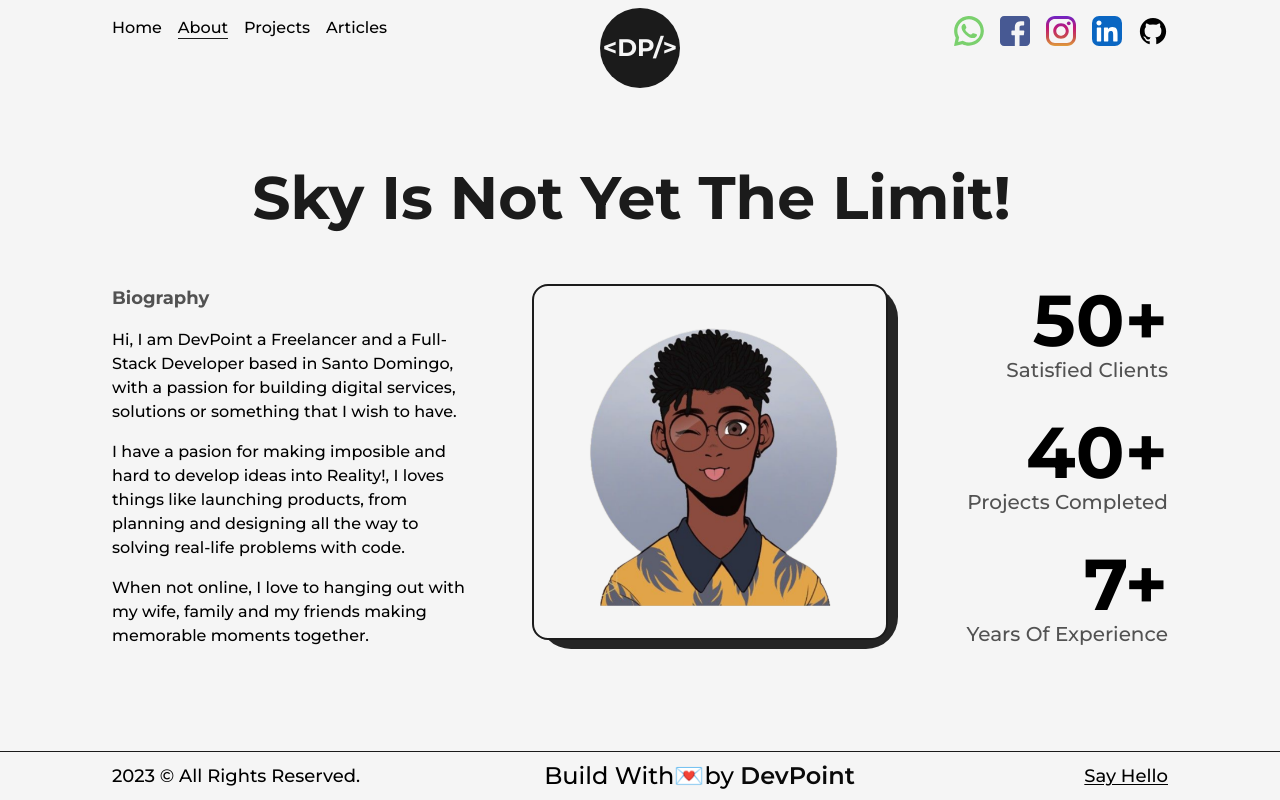
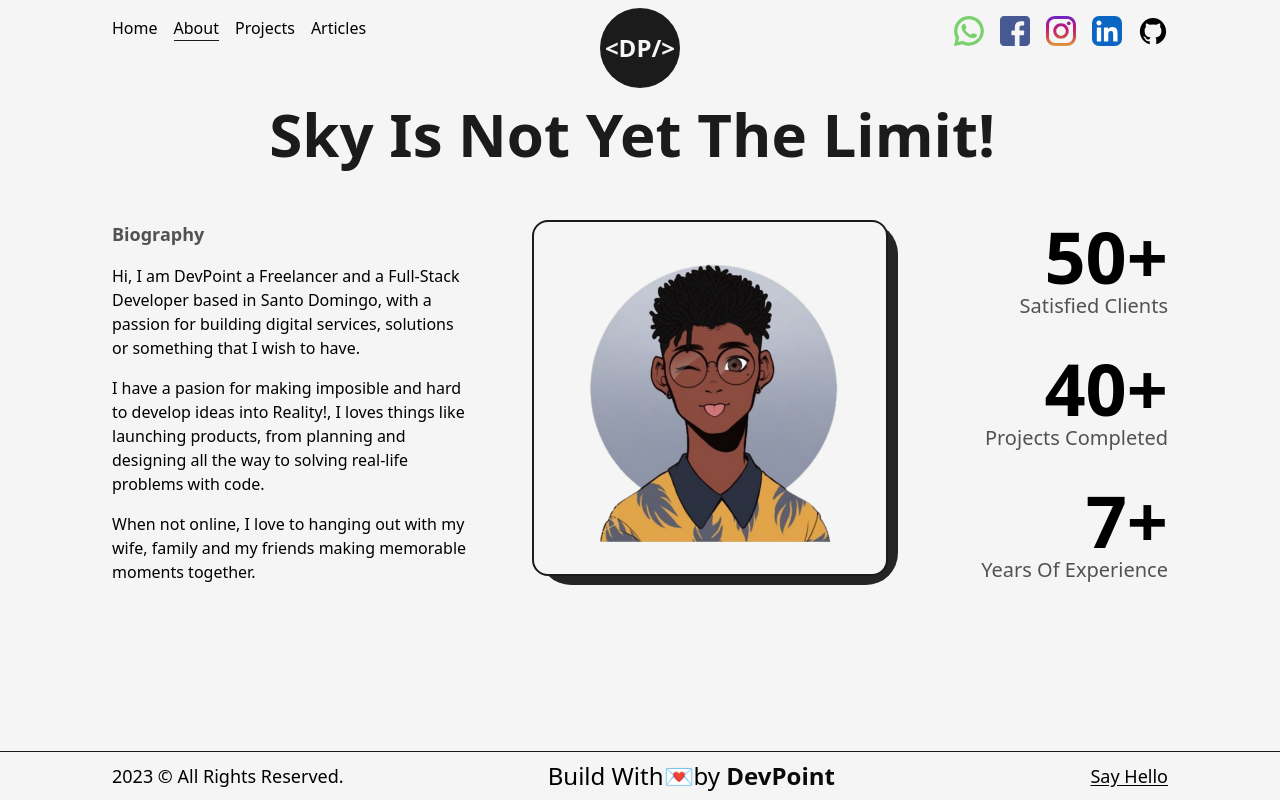
Before and after one commit to MisteryPoints/Portfolio_v2, a Next.js app: page /about in a window 1280 px wide. Built offline with nearby package versions, Linux system fonts and the light colour scheme.

Commit message:
Fixing Logo

```diff
--- a/src/components/Logo.js
+++ b/src/components/Logo.js
@@ -9,7 +9,14 @@ const Logo = () => {
     <div className='flex items-center justify-center mt-2'>
       <MotionLink href='/' className='w-20 h-20 bg-dark text-light flex items-center justify-center rounded-full text-2xl font-bold' whileHover={{
         backgroundColor: ['#121212', 'rgba(131,58,180,1)', 'rgba(253,29,29,1)', 'rgba(252,176,69,1)', 'rgba(131,58,180,1)', '#121212'],
-        transition:{duration:1, repeat: Infinity}
+        scale: [1, 0.8, 1.2, 0.8, 1],
+        rotate: [0, -90, 0, 90, 0],
+        borderRadius: ["100%", "50%", "30%", "50%", "100%"],
+        transition:{
+          duration: 2,
+          ease: "easeInOut",
+          times: [0, 0.2, 0.5, 0.8, 1],
+          repeat: Infinity }
       }}>&lt;DP/&gt;</MotionLink>
     </div>
   )
--- a/src/pages/_app.js
+++ b/src/pages/_app.js
@@ -12,10 +12,10 @@ const montserrat = Montserrat({
 export default function App({ Component, pageProps }) {
   return (
     <main
-      className={`${montserrat.variable} font-mont bg-light w-full min-h-screen`}
+      className={`font-mont bg-light w-full min-h-screen`}
     >
       <Head>
-        <meta name="viewport" content="with=device-width, initial-scale=1" />
+        <meta name="viewport" content="width=device-width, initial-scale=1" />
         <link rel="icon" href="/favicon.ico" />
       </Head>
       <NavBar />
--- a/src/pages/about.js
+++ b/src/pages/about.js
@@ -13,7 +13,7 @@ const about = () => {
         <meta name="about" content="About Page" />
       </Head>
       <main className="flex w-full flex-col items-center justify-center">
-        <Layout className="pt-16">
+        <Layout className="pb-20">
           <AnimatedText text="Sky is not yet the limit!" className="mb-12" />
           <div className="grid w-full grid-cols-8 gap-16">
             <div className="col-span-3 flex flex-col items-start justify-start">
--- a/src/pages/index.js
+++ b/src/pages/index.js
@@ -24,11 +24,13 @@ export default function Home() {
                 src={HeroDay}
                 alt="DevPoint"
                 className="w-full h-auto max-w-[450px] "
+                priority={true}
               />
               <Image
                 src={HeroNight}
                 alt="DevPoint"
                 className="w-full h-auto max-w-[400px] max-h-[620px] hidden"
+                priority={true}
               />
             </div>
             <div className="w-1/2 flex flex-col items-center self-center">
@@ -71,7 +73,7 @@ export default function Home() {
           </div>
         </Layout>
         <HireMe />
-        <div className="absolute right-0 bottom-12 inline-block w-60">
+        <div className="fixed right-0 bottom-12 inline-block w-40 xl:w-42 2xl:w-60">
           <Image
             src={Profile}
             alt={"DevPoint Digital Art"}
```
